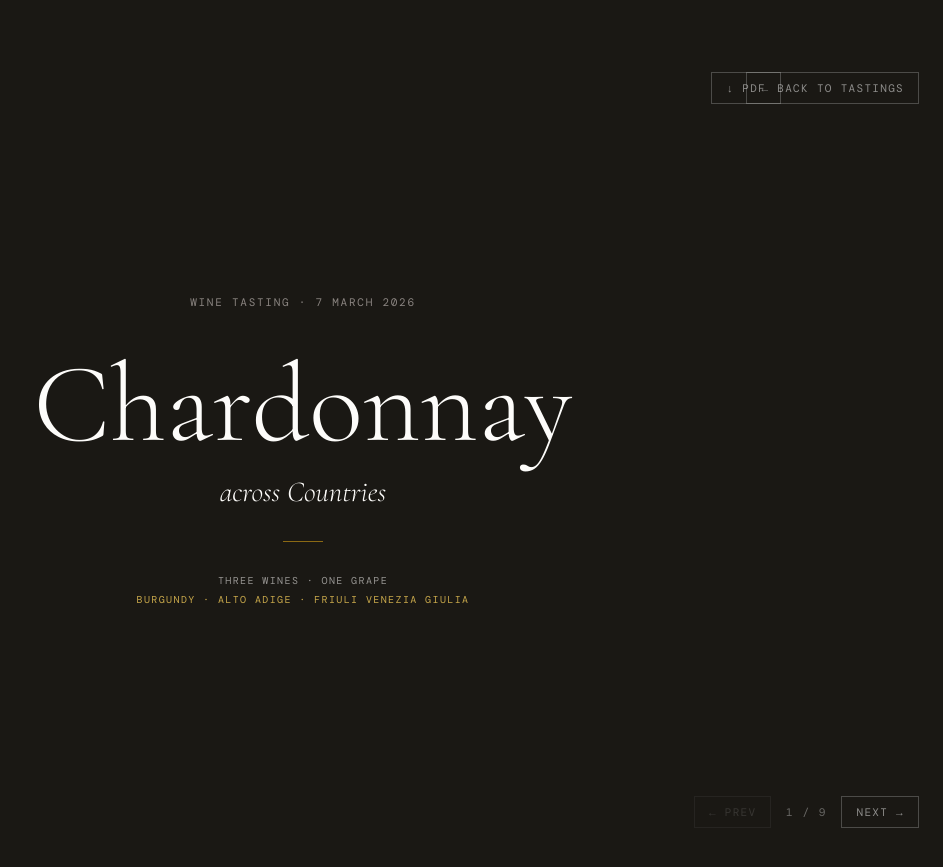
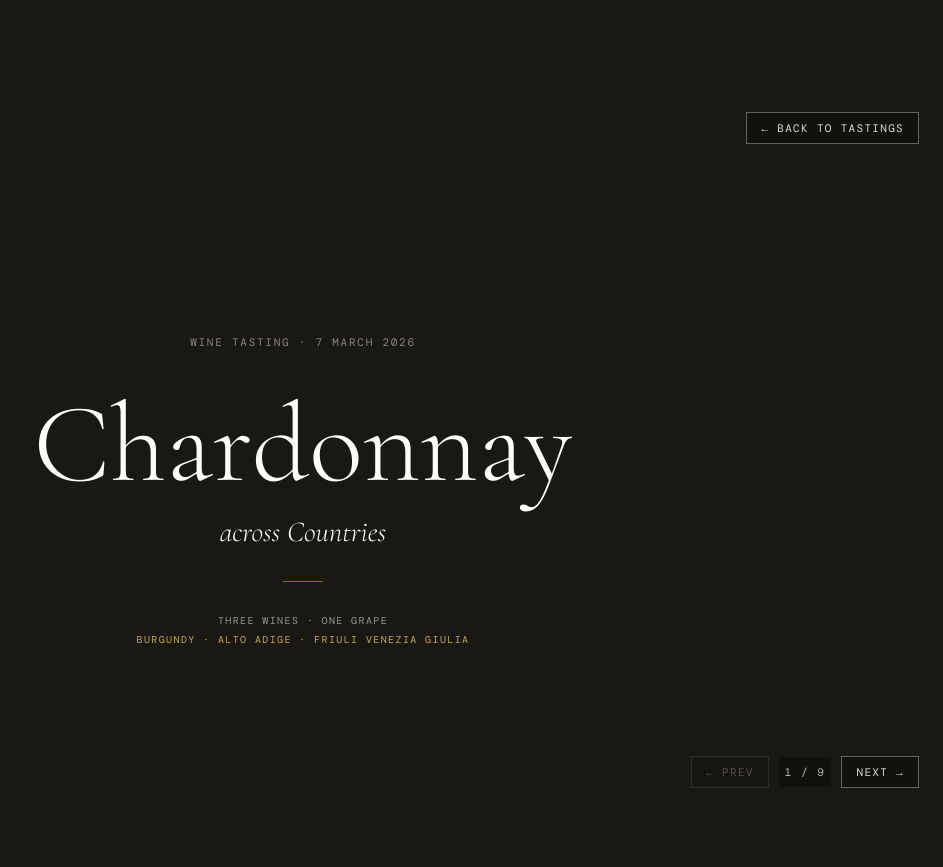
Before and after one commit to silviodirubbo/cellar, a Jekyll site: the page built from _tastings/chardonnay-across-countries.html, in a window 1280 px wide. Shown: the top 867 px of the page, without its empty margins (337-1280 px from the left). Built offline with Jekyll 4.4.1, drawn with Linux system fonts in a browser that asks for light colours; some web fonts are replaced.

Commit message:
Adjust stage size and enhance chrome styles
Updated the presentation layout to change the stage size and improve the chrome styling for better legibility.

```diff
--- a/_layouts/presentation.html
+++ b/_layouts/presentation.html
@@ -29,12 +28,10 @@
       overflow: hidden;
     }
 
-    /* THE STAGE — fixed 1280×800. The ONLY element that is scaled. */
-    /* Everything (slides + buttons) lives inside it, so nothing can */
-    /* ever misalign regardless of zoom or device size.              */
+    /* THE STAGE — fixed 1280×720 (16:9). The ONLY scaled element. */
     #stage {
       width: 1280px;
-      height: 800px;
+      height: 720px;
       flex: 0 0 auto;
       position: relative;
       overflow: hidden;
@@ -51,16 +49,17 @@
       font-size: 11px;
       letter-spacing: 0.12em;
       text-transform: uppercase;
-      background: transparent;
       padding: 8px 14px;
-      border: 1px solid;
+      border: 1px solid rgba(255,255,255,.35);
+      background: rgba(0,0,0,.28);
+      color: rgba(255,255,255,.85);
       cursor: pointer;
       text-decoration: none;
       white-space: nowrap;
-      transition: color 0.2s, border-color 0.2s;
+      backdrop-filter: blur(2px);
+      transition: color .2s, border-color .2s, background .2s;
     }
     #btn-back { top: 22px; right: 24px; }
-    #btn-pdf  { top: 22px; right: 162px; }
 
     #nav {
       position: absolute;
@@ -78,10 +77,16 @@
       letter-spacing: 0.14em;
       min-width: 50px;
       text-align: center;
+      padding: 8px 6px;
+      border-radius: 2px;
+      background: rgba(0,0,0,.28);
+      color: rgba(255,255,255,.7);
+      backdrop-filter: blur(2px);
+      transition: color .2s, background .2s;
     }
-    .chrome:disabled { opacity: 0.25; cursor: default; }
+    .chrome:disabled { opacity: 0.3; cursor: default; }
 
-    /* ── Print: unscale, one slide per page ─────────────────────── */
+    /* ── Print: one slide per page ──────────────────────────────── */
     @media print {
       html, body { overflow: visible; background: #FDFCFA; }
       #viewport { position: static; display: block; overflow: visible; background: none; }
@@ -111,9 +116,8 @@
 
       {{ content }}
 
-      <!-- Chrome lives inside the stage, scales with it, always aligned -->
+      <!-- Chrome inside the stage → scales with it, always aligned -->
       <a href="{{ '/tastings/' | relative_url }}" class="chrome" id="btn-back">← Back to tastings</a>
-      <button class="chrome" id="btn-pdf" onclick="window.print()">↓ PDF</button>
       <div id="nav">
         <button class="chrome" id="btn-prev">← Prev</button>
         <span id="nav-count"></span>
@@ -127,12 +131,10 @@
   (function () {
     var stage = document.getElementById('stage');
 
-    /* ── Scale the stage to fit the window (zoom- and device-proof) ── */
     function fit() {
       var vw = (window.visualViewport ? window.visualViewport.width  : window.innerWidth);
       var vh = (window.visualViewport ? window.visualViewport.height : window.innerHeight);
-      var scale = Math.min(vw / 1280, vh / 800);
-      stage.style.transform = 'scale(' + scale + ')';
+      stage.style.transform = 'scale(' + Math.min(vw / 1280, vh / 720) + ')';
     }
     fit();
     window.addEventListener('resize', fit);
@@ -156,15 +157,17 @@
       document.getElementById('btn-prev').disabled = (cur === 0);
       document.getElementById('btn-next').disabled = (cur === total - 1);
 
-      // Colour the chrome to suit the slide (dark cover vs light slides)
+      // Chrome chip adapts to slide background for guaranteed legibility
       var dark = slides[cur].classList.contains('slide-cover');
-      var fg = dark ? 'rgba(255,255,255,.5)'  : 'rgba(26,24,20,.55)';
-      var bd = dark ? 'rgba(255,255,255,.22)' : 'rgba(26,24,20,.22)';
-      var ct = dark ? 'rgba(255,255,255,.35)' : 'rgba(26,24,20,.4)';
+      var txt = dark ? 'rgba(255,255,255,.85)' : 'rgba(26,24,20,.7)';
+      var brd = dark ? 'rgba(255,255,255,.35)' : 'rgba(26,24,20,.28)';
+      var bg  = dark ? 'rgba(0,0,0,.28)'       : 'rgba(253,252,250,.78)';
       document.querySelectorAll('.chrome').forEach(function (b) {
-        b.style.color = fg; b.style.borderColor = bd;
+        b.style.color = txt; b.style.borderColor = brd; b.style.background = bg;
       });
-      document.getElementById('nav-count').style.color = ct;
+      var c = document.getElementById('nav-count');
+      c.style.color = dark ? 'rgba(255,255,255,.7)' : 'rgba(26,24,20,.6)';
+      c.style.background = bg;
     }
 
     document.getElementById('btn-prev').addEventListener('click', function (e) { e.stopPropagation(); show(cur - 1); });
```
Also changed, not shown: other parts of _layouts/presentation.html (+2 -4 lines).
